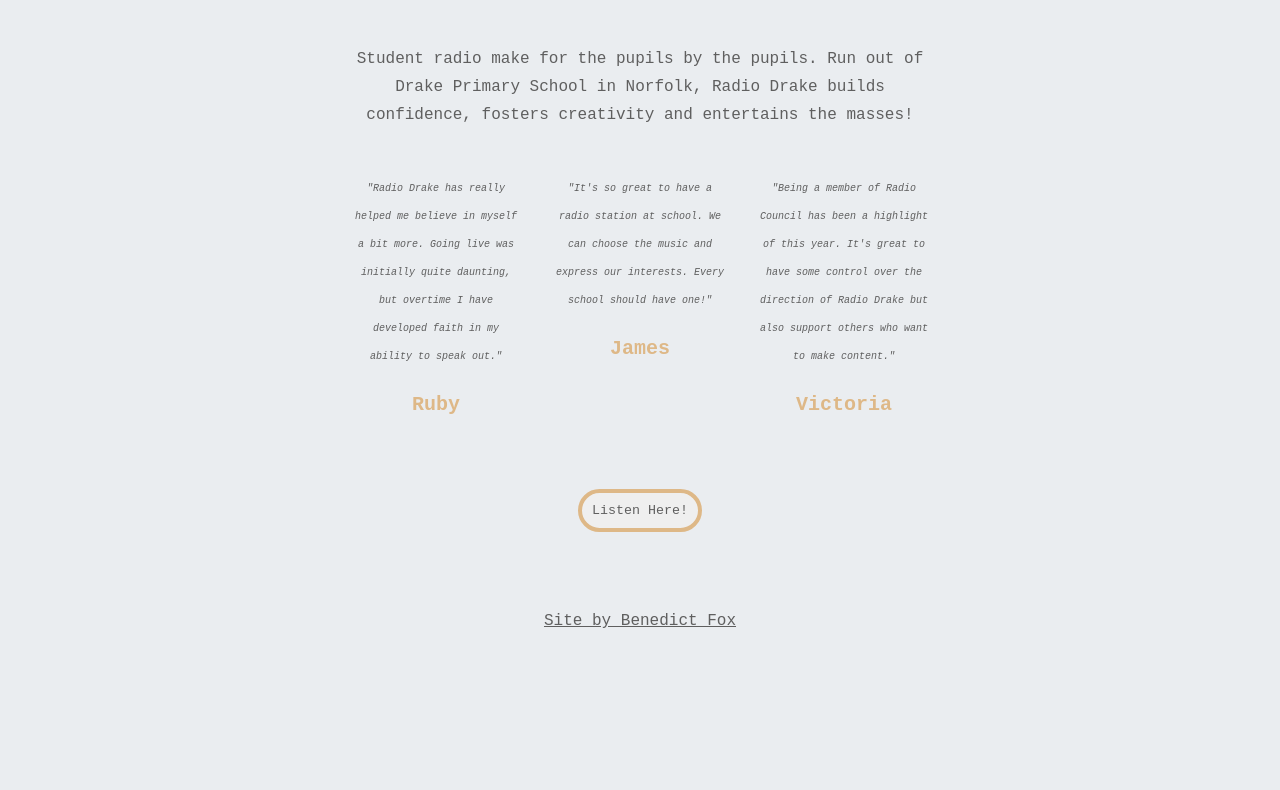
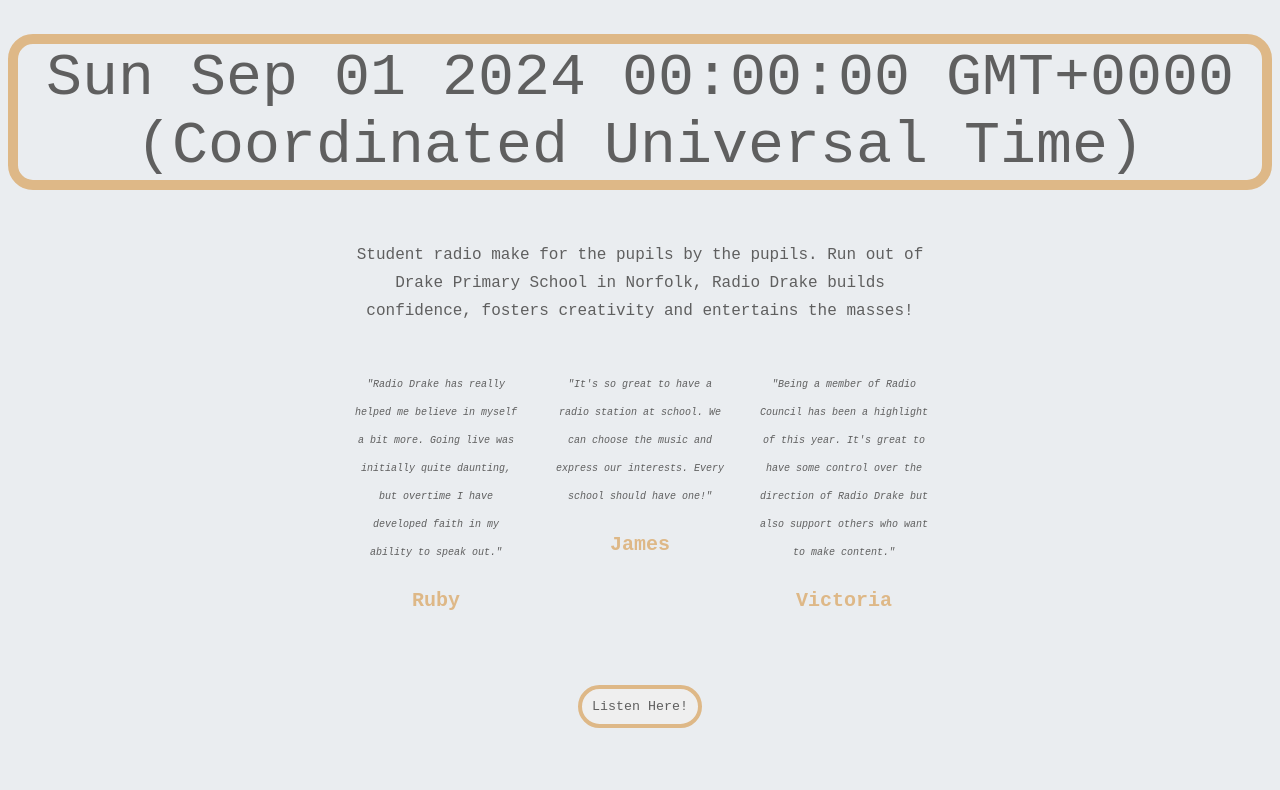
Before and after one commit to benfox04/halcyonticker, a plain HTML site: page index.html in a window 1280 px wide. Shown: the part 170-960 px from the top of the page. Before the commit the page ends 808 px from the top, so only its background shows below. Drawn offline with Linux system fonts and the light colour scheme.

Commit message:
Update index.html
Date testing

```diff
--- a/index.html
+++ b/index.html
@@ -7,6 +7,8 @@
     </head>
 
     <script type = "text/javascript">
+
+    const d = new Date("2024-09-01")
     var count = 0
 
 
@@ -28,7 +30,7 @@
         </header>
         <div class="heading">
 
-            <h1 class="title" id="Radio">Count: </h1><h1 class="title" id="Drake"> <script type = "text/javascript">document.write(count)</script> </h1>
+            <h1 class="title" id="Radio">Count: </h1><h1 class="title" id="Drake"> <script type = "text/javascript">document.write(d)</script> </h1>
         </div>
 
         <div class="content">
```
